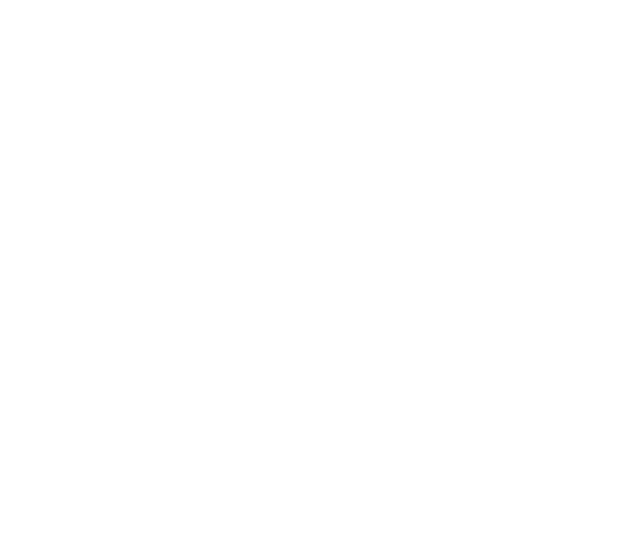
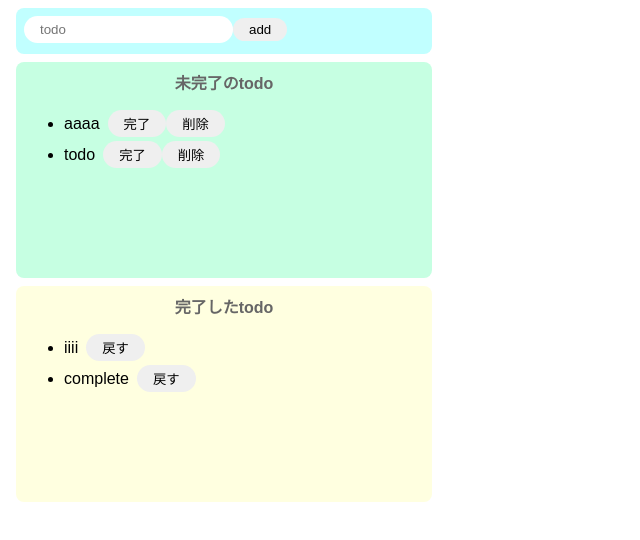
Before and after one commit to YutoFunaki/React, a React (Create React App) app in the folder react-todo/: page / in a window 1280 px wide. Shown: the top 540 px of the page, without its empty margins (0-640 px from the left). Built offline with nearby package versions, Linux system fonts and the light colour scheme.

Commit message:
todo基本の型

```diff
--- a/react-todo/src/App.jsx
+++ b/react-todo/src/App.jsx
@@ -1,6 +1,46 @@
-import React from "react";
-import "./style.css";
+import React, { useState } from "react";
+import "./styles.css";
 
 export const App = () => {
-  return <div></div>;
+  const [incompleteTodo, setIncompleteTodo] = useState(["aaaa", "todo"]);
+  const [completeTodo, setCompleteTodo] = useState(["iiii", "complete"]);
+  return (
+  <>
+    <div className="input-area">
+      <input placeholder="todo"/>
+      <button>add</button>
+    </div>
+    <div className="incomplete-area">
+      <p className="title">未完了のtodo</p>
+      <ul>
+
+        {incompleteTodo.map((todo) => {
+          return(
+            <div key={todo} className="list-row">
+              <li>{todo}</li>
+              <button>完了</button>
+            <button>削除</button>
+          </div>
+          )
+        })}
+
+      </ul>
+    </div>
+    <div className="complete-area">
+      <p className="title">完了したtodo</p>
+        <ul>
+
+          {completeTodo.map((todo) => {
+            return(
+              <div key={todo} className="list-row">
+                <li>{todo}</li>
+                <button>戻す</button>
+              </div>
+            )
+          })}
+
+        </ul>
+    </div>
+  </>
+  );
 };
--- /dev/null
+++ b/react-todo/src/styles.css
@@ -0,0 +1,66 @@
+body {
+  font-family: sans-serif;
+}
+
+input {
+  border-radius: 16px;
+  border: none;
+  padding: 6px 16px;
+  outline: none;
+}
+
+button {
+  border-radius: 16px;
+  border: none;
+  padding: 4px 16px;
+}
+
+button:hover {
+  background-color: #ff7fff;
+  color: #fff;
+  cursor: pointer;
+}
+
+li {
+  margin-right: 8px;
+}
+
+.input-area {
+  background-color: #c1ffff;
+  width: 400px;
+  height: 30px;
+  border-radius: 8px;
+  padding: 8px;
+  margin: 8px;
+}
+
+.incomplete-area {
+  background-color: #c6ffe2;
+  width: 400px;
+  min-height: 200px;
+  padding: 8px;
+  margin: 8px;
+  border-radius: 8px;
+}
+
+.complete-area {
+  background-color: #ffffe0;
+  width: 400px;
+  min-height: 200px;
+  padding: 8px;
+  margin: 8px;
+  border-radius: 8px;
+}
+
+.title {
+  text-align: center;
+  margin-top: 0;
+  font-weight: bold;
+  color: #666;
+}
+
+.list-row {
+  display: flex;
+  align-items: center;
+  padding-bottom: 4px;
+}
```
Also changed, not shown: react-todo/src/style.css (deleted).
